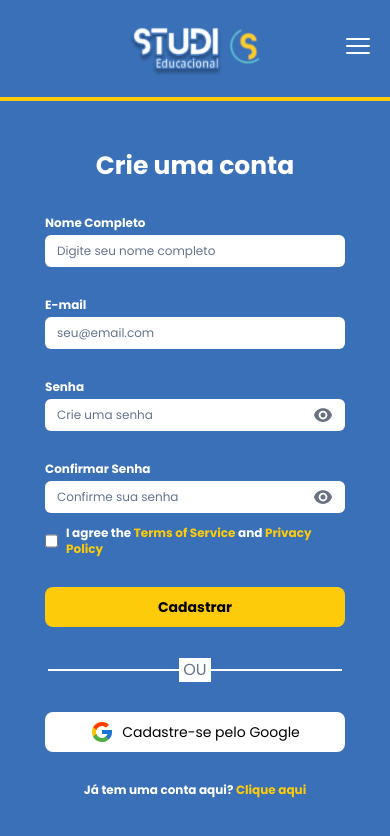
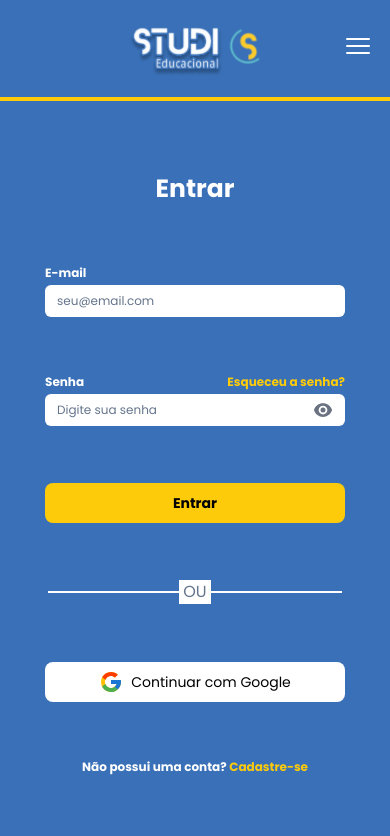
Before and after one commit to Studi-Grupo3/Front-End, a React (Vite) app: page / in a window 390 px wide. Shown: the top 836 px of the page. Built offline with nearby package versions, Linux system fonts and the light colour scheme.

Commit message:
Página de login responsiva para celular

```diff
--- a/src/App.jsx
+++ b/src/App.jsx
@@ -1,11 +1,11 @@
 import "./index.css";
 import CheckoutPage from "./pages/CheckoutPage"
-import RegisterPage from "./pages/RegisterPage";
+import LoginPage from "./pages/LoginPage";
 
 function App() {
   return (
     <>
-      <RegisterPage/>
+      <LoginPage/>
     </>
   );
 }
--- a/src/pages/LoginPage.jsx
+++ b/src/pages/LoginPage.jsx
@@ -13,7 +13,7 @@ const LoginPage = () => {
             <NavbarHome />
             <main className='h-[88vh] w-screen bg-no-repeat bg-cover bg-center flex justify-center items-center' style={{ backgroundImage: `url(${Imagem})` }}>
 
-                <section className='h-full w-full md:h-120 md:w-120 bg-[#3970B7] py-3 md:border-4 md:border-[#FECB0A] md:rounded-3xl text-white'>
+                <section className='h-full w-full md:h-120 md:w-110 bg-[#3970B7] py-3 md:border-4 md:border-[#FECB0A] md:rounded-3xl text-white'>
 
                     <form className='flex flex-col justify-evenly items-center h-full w-full md:h-full md:w-full'>
 
```
